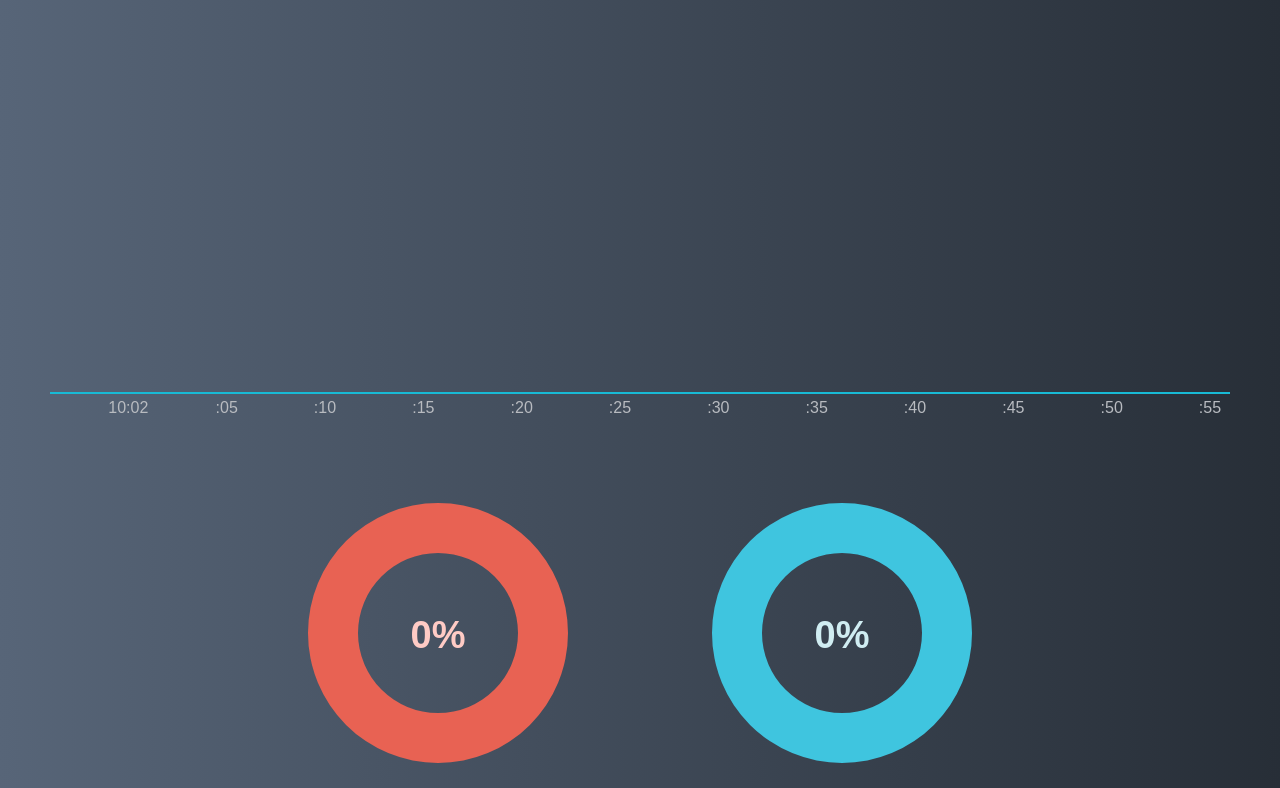
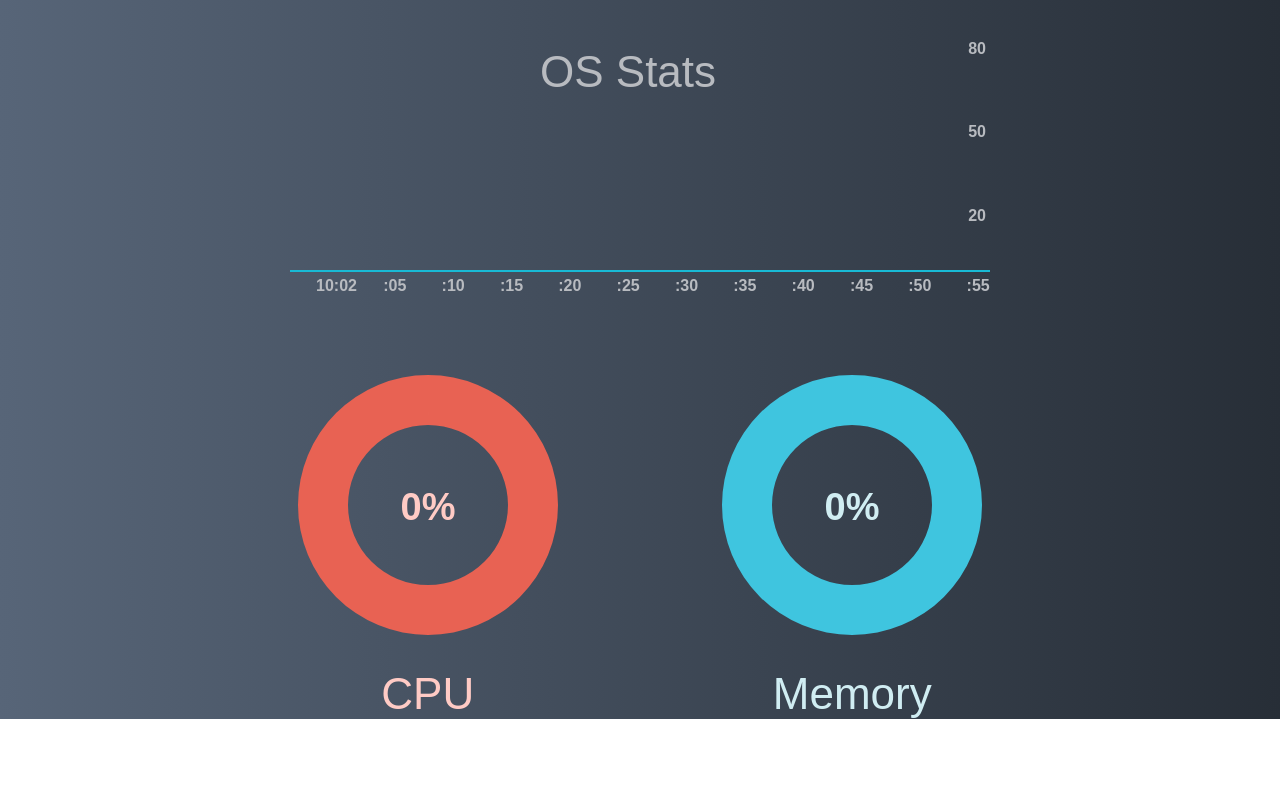
Before and after one commit to Vaidas737/os-stats, a website: page public/index.html in a window 1280 px wide. Shown: the part 97-885 px from the top of the page. After the commit the page ends 816 px from the top, so only its background shows below. Drawn offline with nearby package versions, Linux system fonts and the light colour scheme.

Commit message:
release version

```diff
--- a/lib/controllers/websocketController.js
+++ b/lib/controllers/websocketController.js
@@ -1,5 +1,5 @@
 var cpuUtil = require("../utils/cpuUtil.js");
-var mem = require("../mem.js");
+var mem = require("../models/mem.js");
 
 // WebSocket frequency in milliseconds.
 var freq = 1000;
@@ -9,9 +9,9 @@ module.exports = {
 
     // start interval
     var id = setInterval(function() {
-      mem.used(function(err, used) {
+      mem.used(function(used) {
         var osUsage = {
-          'cpu': cpuUtil.getCpuLoad().total,
+          'cpu': cpuUtil.getCpuLoad(),
           'mem': used
         };
         ws.send(JSON.stringify(osUsage), function() { /* ignore errors */ });
--- a/lib/cpu.js
+++ b/lib/models/cpu.js
@@ -24,7 +24,7 @@ function getInfo() {
   return { idle: idle, total: total , cores: cores };
 }
 
-function calcPerc(idle, total, prevIdle, prevTotal) {
+function calc(idle, total, prevIdle, prevTotal) {
   return (( total - prevTotal ) - ( idle - prevIdle )) / ( total - prevTotal );
 }
 
@@ -57,12 +57,12 @@ var Cpu = {
       var info = getInfo();
       var cores = [];
 
-      var total = calcPerc(info.idle, info.total, prevInfo.idle, prevInfo.total);
+      var total = calc(info.idle, info.total, prevInfo.idle, prevInfo.total) * 100;
 
       for (var c in info.cores) {
         var coreInfo = info.cores[c];
         var prevCoreInfo = prevInfo.cores[c];
-        cores.push(calcPerc(coreInfo.idle, coreInfo.total, prevCoreInfo.idle, prevCoreInfo.total));
+        cores.push(calc(coreInfo.idle, coreInfo.total, prevCoreInfo.idle, prevCoreInfo.total) * 100);
       }
 
       prevInfo = info;
--- a/lib/utils/cpuUtil.js
+++ b/lib/utils/cpuUtil.js
@@ -1,4 +1,4 @@
-var cpu = require("../cpu.js");
+var cpu = require("../models/cpu.js");
 
 // Cpu usage
 var load = {};
--- a/public/css/style.css
+++ b/public/css/style.css
@@ -14,32 +14,15 @@ body {
   box-sizing: border-box;
 }
 
-/*******************
- *        UI       *
- ******************/
+/********************
+ *        UI        *
+ *******************/
 
 div#main {
   display: block;
   width: 100%;
   height: 100%;
   padding-top: 30px;
-
-  /*background-image: linear-gradient(to left, #272e37, #576578);*/
-  /*position: absolute;*/
-  /*top: 50%;*/
-  /*left: 50%;*/
-  /*margin-top: -500px;*/
-  /*margin-left: -600px;*/
-  /*background-image: linear-gradient(to left, #171a1f, #6b798f);*/
-  /*border-radius: 25px;*/
-}
-
-h1 {
-  color: #d4d7dc;
-  text-align: center;
-  font-weight: 100;
-  font-size: 2.75em;
-  margin: 0;
 }
 
 h2#memory-pie-chart-title,
@@ -47,52 +30,39 @@ h2#cpu-pie-chart-title {
   font-weight: 100;
   text-align: center;
   font-size: 2.75em;
-  /*text-shadow: 0.1em 0.1em 0.3em #4C5056;*/
   margin: 10px 0 0 0;
 }
 h2#memory-pie-chart-title { color: #d0edf2; }
 h2#cpu-pie-chart-title { color: #ffcbc5; }
 
-.line-chart-holder {
-  position: relative;
+.area-chart-holder {
   display: block;
   text-align: center;
-  width: 1200px;
-  height: 400px;
+  width: 100%;
+  height: 40%;
+  min-height: 300px;
   margin: 50px auto 0 auto;
 }
 
-#line-chart {
-  width: inherit;
-  height: inherit;
+#area-chart {
+  width: 50%;
+  min-width: 700px;
+  height: 100%;
+  margin: auto;
 }
 
-ul#status-charts {
-  position: relative;
+ul#pie-charts-holder {
   display: block;
   text-align: center;
-  height: 450px;
   list-style: none;
-  margin: 50px 0 0 0;
+  margin: 5% 0 0 0;
+  width: 100%;
   padding: 0;
 }
 
-ul#status-charts > li {
+ul#pie-charts-holder > li {
   display: inline-block;
   vertical-align: middle;
-  width: 320px;
-  height: 420px;
-  border-radius: 10px;
-  /*box-shadow: 0.4em 0.4em 1.5em #4C5056;*/
-  margin: 0 40px 0 40px;
+  width: 300px;
+  margin: 0 60px 0 60px;
 }
-
-#memory-pie-chart-holder {
-  /*background-image: linear-gradient(to left top, #02a8c9, #62d6eb);*/
-  /*border: 2px solid #67d9eb;*/
-}
-
-#cpu-pie-chart-holder {
-  /*background-image: linear-gradient(to left top, #f1311b, #ff5440);*/
-  /*border: 2px solid #fc553e;*/
-}
--- a/public/d3Models/areaChart/d3AreaChart.js
+++ b/public/d3Models/areaChart/d3AreaChart.js
@@ -1,4 +1,4 @@
-window.d3AreaChart = (function (root) {
+window.d3AreaChart = (function(root) {
 
   var d3 = root.d3;
 
@@ -38,7 +38,7 @@ window.d3AreaChart = (function (root) {
      *  New data will be set to buffer on Path update.
      *
      * @param nd Value new data
-     * @returns {window.d3AreaChart.Path}
+     * @returns {Path}
      */
     this.setData = function(nd) {
       newData = nd;
@@ -49,7 +49,7 @@ window.d3AreaChart = (function (root) {
      * Path update.
      * Update path and buffer.
      *
-     * @returns {window.d3AreaChart.Path}
+     * @returns {Path}
      */
     this.update = function() {
 
@@ -77,29 +77,36 @@ window.d3AreaChart = (function (root) {
 
     var dimension = options.dimension || 100;
     var duration = options.duration || 1000; // in milliseconds
-    var margin = options.margin || { top: 20, right: 0, bottom: 20, left: 20 };
+    var margin = options.margin || { top: 10, right: 5, bottom: 20, left: 20 };
+    var title = options.title || "";
+    var titleMarginLeft = options.titleMarginLeft || 100;
+    var titleMarginTop = options.titleMarginTop || 50;
 
-    var width = el.clientWidth - margin.left;
-    var height = el.clientHeight - margin.top;
+    var width = el.clientWidth;
+    var height = el.clientHeight;
 
     var paths = [];
-
-    var yScale = d3.scale.linear()
-      .range([0, height])
-      .domain([0, dimension]);
 
     var xScale = d3.time.scale()
       .range([0, width])
       .domain(getTimeScaleDomain(duration));
 
+    var yScale = d3.scale.linear()
+      .range([margin.top, height - margin.bottom])
+      .domain([dimension, 0]);
+
     var xAxis = d3.svg.axis()
       .scale(xScale)
       .orient("bottom");
 
+    var yAxis = d3.svg.axis()
+      .scale(yScale)
+      .orient("left");
+
     var area = d3.svg.area()
       .x(function (d, i) { return xScale(getTickTime(duration, i)); })
-      .y0(height)
-      .y1(function (d) { return yScale(dimension - d); })
+      .y0(height - margin.bottom)
+      .y1(function (d) { return yScale(d); })
       .interpolate("basis");
 
     var svg = d3.select(el).append("svg")
@@ -115,19 +122,41 @@ window.d3AreaChart = (function (root) {
         .attr("width", width)
         .attr("height", height);
 
+    var titleGroup = svg.append("text")
+      .attr("x", (width / 2) - titleMarginLeft)
+      .attr("y", (height / 2) - titleMarginTop)
+      .attr("class", "title")
+      .text(title);
+
+    var areaGroup = svg.append("g")
+      .attr("clip-path", "url(#clip)");
+
     var xGroup = svg.append("g")
       .attr("class", "axis x")
       .attr("transform", "translate(0, " + (height - margin.bottom) + ")")
       .call(xAxis);
 
-    var areaGroup = svg.append("g")
-      .attr("clip-path", "url(#clip)")
-      .attr("transform", "translate(0, " + - margin.top +  ")");
+    var yGroup = svg.append("g")
+      .attr("class", "axis y")
+      .attr("transform", "translate(" + (width + margin.right) + ", 0)")
+      .call(yAxis)
+      .each(customizeYAxis);
 
     var transition = d3.select({})
       .transition()
       .duration(duration)
       .ease("linear");
+
+    function customizeYAxis() {
+      // NOTE: {this} refers to DOM element.
+      var g = d3.select(this).selectAll("g.tick");
+      g.each(function(d) {
+        var remove = [0, 10, 30, 40, 60, 70, 90];
+        if (remove.indexOf(d) != -1) {
+          d3.select(this).remove();
+        }
+      });
+    }
 
     function clearTimeScaleOverflow() {
       // NOTE: {this} refers to DOM element.
@@ -164,7 +193,7 @@ window.d3AreaChart = (function (root) {
     /**
      * Start animation.
      *
-     * @returns {window.d3AreaChart.AreaChart}
+     * @returns {AreaChart}
      */
     this.startTick = function() {
       tick();
@@ -175,7 +204,7 @@ window.d3AreaChart = (function (root) {
      * Append path to chart.
      *
      * @param pathOptions Object
-     * @returns {window.d3AreaChart.Path}
+     * @returns {Path}
      */
     this.appendPath = function (pathOptions) {
 
--- a/public/d3Models/pieChart/d3PieChart.js
+++ b/public/d3Models/pieChart/d3PieChart.js
@@ -1,4 +1,4 @@
-window.d3PieChart = (function (root) {
+window.d3PieChart = (function(root) {
 
   var d3 = root.d3;
 
@@ -15,14 +15,16 @@ window.d3PieChart = (function (root) {
 
     var backgroundWidth = options.backgroundWidth || 50;
     var backgroundMargin = options.backgroundMargin || 10;
+    var backgroundStartAngle = options.backgroundStartAngle || 0;
 
     var foregroundWidth = options.foregroundWidth || 50;
     var foregroundMargin = options.foregroundMargin || 0;
+    var foregroundStartAngle = options.foregroundStartAngle || 0;
 
     var charMargin = options.charMargin || 10;
 
-    var width = el.clientWidth - margin.left;
-    var height = el.clientWidth - margin.top;
+    var width = el.clientWidth;
+    var height = el.clientWidth;
 
     var value = 0;
     var p = 2 * Math.PI;
@@ -32,19 +34,16 @@ window.d3PieChart = (function (root) {
     // it will cause animation bug
     var endAngle = 0.0001;
 
-    // Background Arc
     var backgroundArc = d3.svg.arc()
       .innerRadius(r - backgroundMargin - backgroundWidth)
       .outerRadius(r - backgroundMargin)
-      .startAngle(0);
+      .startAngle(backgroundStartAngle);
 
-    // Foreground Arc
     var foregroundArc = d3.svg.arc()
       .innerRadius(r - foregroundMargin - foregroundWidth)
       .outerRadius(r - foregroundMargin)
-      .startAngle(0);
+      .startAngle(foregroundStartAngle);
 
-    // Canvas
     var svg = d3.select(el).append("svg")
       .attr("width", width)
       .attr("height", height)
@@ -52,19 +51,16 @@ window.d3PieChart = (function (root) {
         .attr("class", "pie-chart")
         .attr("transform", "translate(" + width / 2 + "," + height / 2 + ")");
 
-    // Append background
     var background = svg.append("path")
       .datum({ endAngle: endAngle })
       .attr("class", "background " + color)
       .attr("d", backgroundArc);
 
-    // Append foreground
     var foreground = svg.append("path")
       .datum({ endAngle: endAngle })
       .attr("class", "foreground " + color)
       .attr("d", foregroundArc);
 
-    // Append indicator
     var indicator = svg.append("text")
       .attr("class", "indicator " + color)
       .attr("transform", "translate(0, 15)")
@@ -101,6 +97,11 @@ window.d3PieChart = (function (root) {
       });
     }
 
+    /**
+     * Update chart background
+     *
+     * @returns {PieChart}
+     */
     this.updateBackground = function() {
       background.transition()
         .duration(duration)
@@ -108,6 +109,12 @@ window.d3PieChart = (function (root) {
       return this;
     };
 
+    /**
+     * Update chart tick
+     *
+     * @param tickValue Number
+     * @returns {PieChart}
+     */
     this.updateTick = function(tickValue) {
       foreground.transition()
         .duration(duration)
--- a/public/index.html
+++ b/public/index.html
@@ -8,11 +8,10 @@
 </head>
 <body>
 <div id="main">
-  <h1>OS Stats</h1>
-  <div class="line-chart-holder">
-    <div id="line-chart"></div>
+  <div class="area-chart-holder">
+    <div id="area-chart"></div>
   </div>
-  <ul id="status-charts">
+  <ul id="pie-charts-holder">
     <li id="cpu-pie-chart-holder">
       <div id="cpu-pie-chart"></div>
       <h2 id="cpu-pie-chart-title">CPU</h2>
--- a/public/js/main.js
+++ b/public/js/main.js
@@ -6,12 +6,12 @@
   var d3AreaChart = root.d3AreaChart;
 
   // DOM elements
-  var elLineChart = doc.getElementById("line-chart");
+  var elAreaChart = doc.getElementById("area-chart");
   var elPieChartCpu = doc.getElementById("cpu-pie-chart");
   var elPieChartMemory = doc.getElementById("memory-pie-chart");
 
   // D3 Area Charts
-  var AreaChart = new d3AreaChart(elLineChart);
+  var AreaChart = new d3AreaChart(elAreaChart, { title: "OS Stats" });
   var AreaChartCpu = AreaChart.appendPath({ color: "red" });
   var AreaChartMemory = AreaChart.appendPath({ color: "blue" });
 
@@ -19,31 +19,29 @@
   var PieChartCpu = new d3PieChart(elPieChartCpu, { color: "red" });
   var PieChartMemory = new d3PieChart(elPieChartMemory, { color: "blue" });
 
-  // Draw area charts
+  // Animate area chart
   AreaChart.startTick();
 
-  // Draw pie charts
+  // Animate pie chart
   PieChartCpu.updateBackground();
   PieChartMemory.updateBackground();
+
+  function normalizePerc(perc) {
+    return Number(perc).toFixed(1);
+  }
 
   // WebSocket
   var ws = new WebSocket("ws://" + loc.hostname + ":" + loc.port);
   ws.onmessage = function(event) {
     var data = JSON.parse(event.data);
 
+    // Update pie chart data
     PieChartMemory.updateTick(normalizePerc(data.mem));
     PieChartCpu.updateTick(normalizePerc(data.cpu));
 
+    // Update area chart data
     AreaChartMemory.setData(normalizePerc(data.mem));
     AreaChartCpu.setData(normalizePerc(data.cpu));
   };
 
-  /////////////////////////
-  //        Utils        //
-  /////////////////////////
-
-  function normalizePerc(perc) {
-    return Number( perc * 100 ).toFixed(1);
-  }
-
 })(window);
```
Also changed, not shown: lib/models/mem.js (renamed from lib/mem.js, +6 -6 lines), public/d3Models/areaChart/d3AreaChart.css (+12 -1 lines).
